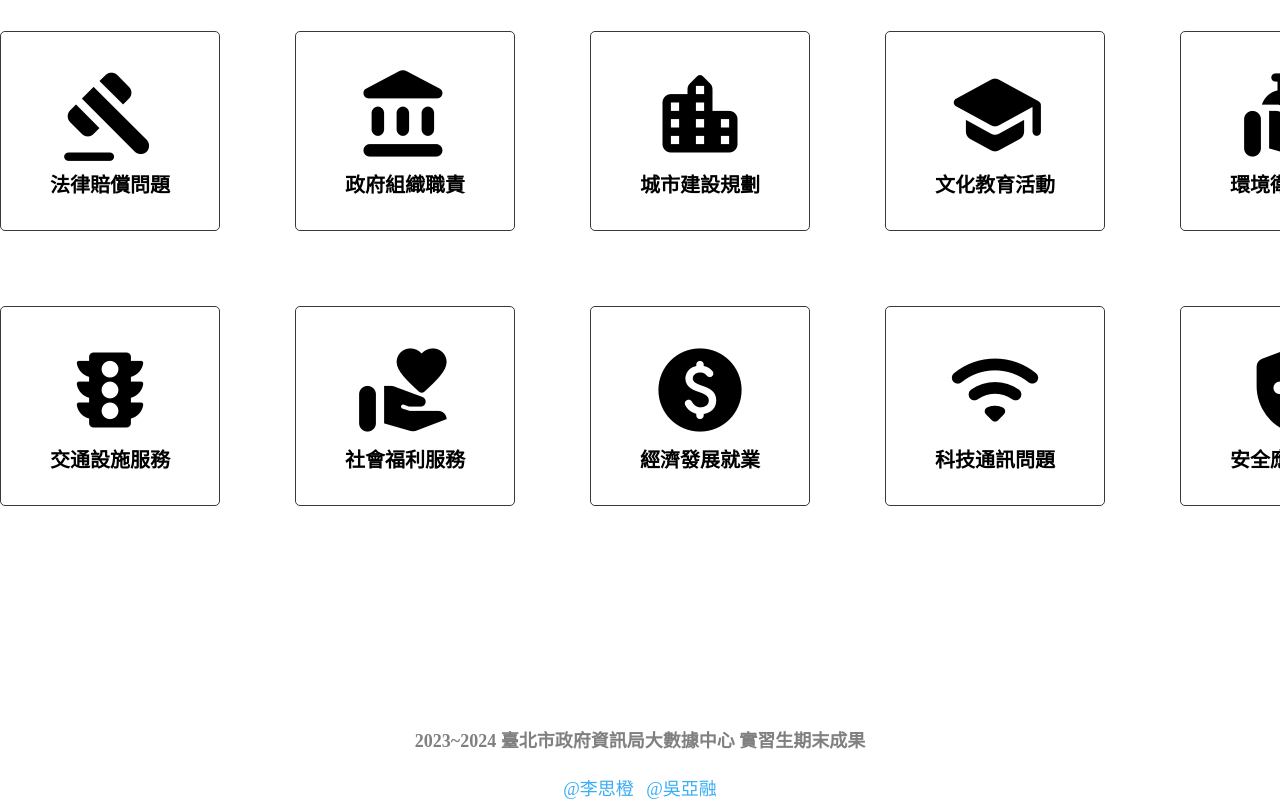
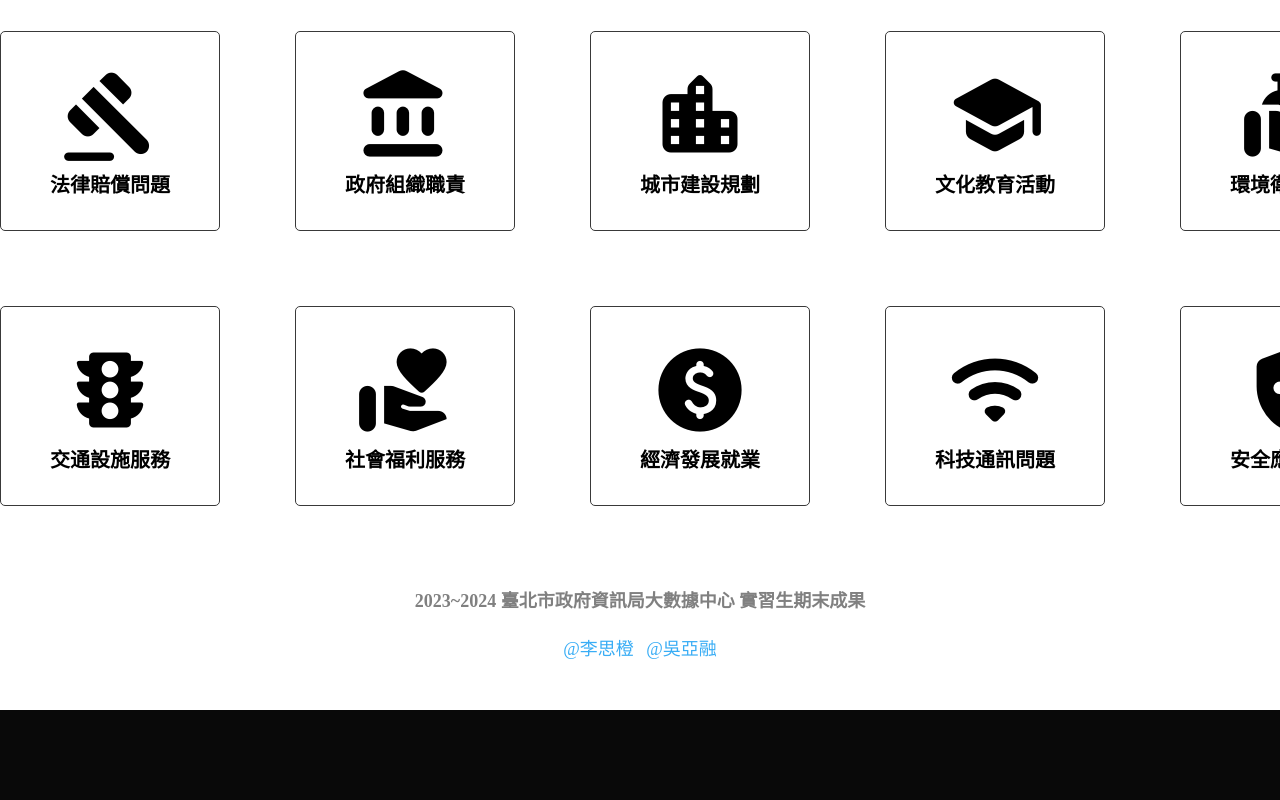
Before and after one commit to tpe-doit/Taipei-FAQ, a Vue app: page / in a window 1280 px wide. Shown: the part 338-1138 px from the top of the page. After the commit the page ends 1048 px from the top, so only its background shows below. Built offline with nearby package versions, Linux system fonts and the light colour scheme; a web font is replaced by a local one.

Commit message:
:hover background-color

```diff
--- a/src/components/CategorySquare.vue
+++ b/src/components/CategorySquare.vue
@@ -6,7 +6,7 @@ defineProps(["title", "src"]);
 </script>
 
 <template>
-	<div>
+	<div class="category">
 		<RouterLink :to="`/${title}`">
 			<span>{{ src }}</span>
 			<h1>{{ title }}</h1>
@@ -34,4 +34,8 @@ div {
 	flex-direction: column;
 	justify-content: center;
 }
+.category:hover {
+	background-color: lightgrey;
+	transition: background-color 0.5s;
+}
 </style>
--- a/src/views/HomePage.vue
+++ b/src/views/HomePage.vue
@@ -80,7 +80,8 @@ a {
 	justify-content: center;
 }
 .info {
-	margin-top: 220px;
+	padding-top: 50px;
+	padding-bottom: 50px;
 }
 p {
 	font-size: 20px;
```
